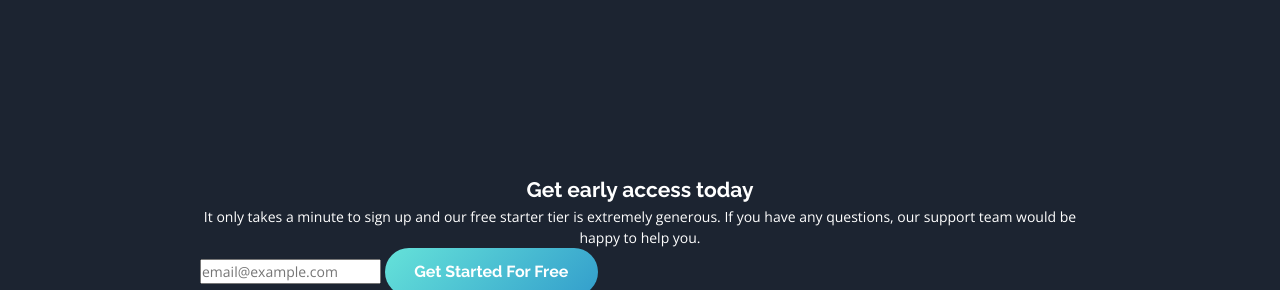
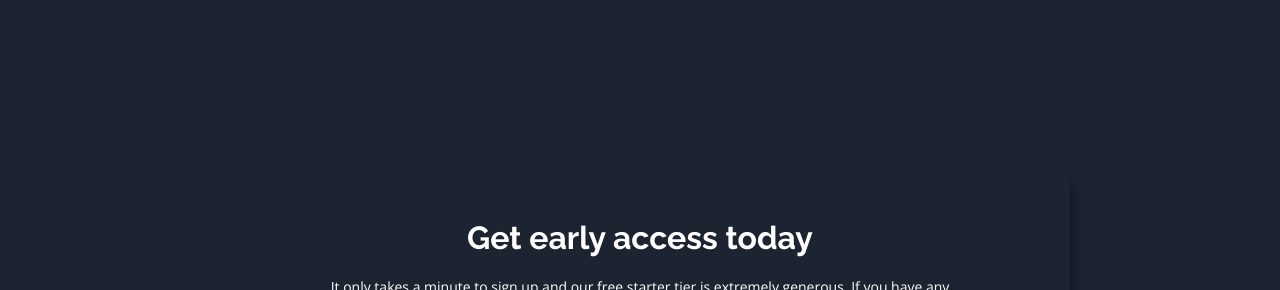
Before and after one commit to karolbanat/fylo-dark-theme-landing-page, a website: page index.html in a window 1280 px wide. Shown: the part 2690-2980 px from the top of the page. Drawn offline with nearby package versions, Linux system fonts and the light colour scheme.

Commit message:
cta section

```diff
--- a/index.html
+++ b/index.html
@@ -167,9 +167,9 @@
       </section>
     </div>
 
-    <div class="container container--small">
+    <div class="container container--small" style="--max-width: 86rem">
       <section class="early-access">
-        <header class="text-center">
+        <header class="flow text-center">
           <h2 class="early-access__heading">Get early access today</h2>
           <p>It only takes a minute to sign up and our free starter tier is extremely generous. If you have any
             questions, our support team would be happy to help you.</p>
--- a/src/sass/abstracts/_variables.scss
+++ b/src/sass/abstracts/_variables.scss
@@ -26,7 +26,7 @@
 	small: (
 		100: 0.8rem,
 		200: 1rem,
-		225: 1rem,
+		225: 1.2rem,
 		250: 1.2rem,
 		300: 1.2rem,
 		400: 1.4rem,
@@ -38,7 +38,6 @@
 		productive-heading: 1.8rem,
 	),
 	medium: (
-		225: 1.2rem,
 		250: 1.4rem,
 		300: 1.6rem,
 		450: 1.6rem,
--- /dev/null
+++ b/src/sass/components/_early-access.scss
@@ -0,0 +1,21 @@
+@use '../abstracts/mixins' as mxn;
+
+.early-access {
+	display: grid;
+	gap: 3.2rem;
+	padding-block: 4rem;
+	padding-inline: clamp(2.8rem, -2rem + 7.5vw, 7.7rem);
+	background-color: var(--clr-neutral-500);
+	border-radius: var(--borr-200);
+	box-shadow: 0.5rem 0.5rem 0.8rem hsl(0 0% 0% /0.25);
+
+	& header {
+		@include mxn.mq(medium) {
+			padding-inline: 4rem;
+		}
+	}
+
+	&__heading {
+		font-size: var(--fz-sign-up-heading);
+	}
+}
--- a/src/sass/components/_index.scss
+++ b/src/sass/components/_index.scss
@@ -6,3 +6,5 @@
 @forward './feature-card';
 @forward './productive';
 @forward './testimonial';
+@forward './early-access';
+@forward './sign-up-form';
--- /dev/null
+++ b/src/sass/components/_sign-up-form.scss
@@ -0,0 +1,20 @@
+@use '../abstracts/mixins' as mxn;
+
+.sign-up-form {
+	display: flex;
+	flex-direction: column;
+	gap: 2.4rem;
+	@include mxn.mq(small) {
+		flex-direction: row;
+		gap: 2.8rem;
+	}
+
+	&__input {
+		flex: 1;
+		padding: 1.25em 3em;
+		font-size: var(--fz-225);
+		color: var(--clr-primary-700);
+		border: none;
+		border-radius: var(--borr-900);
+	}
+}
```
Also changed, not shown: dist/css/main.min.css.
